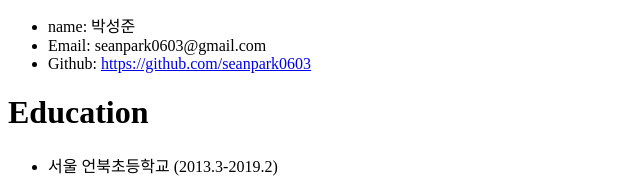
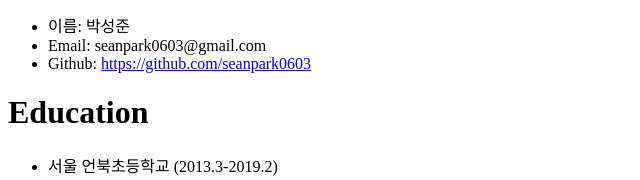
Before and after one commit to seanpark0603/resume, a plain HTML site: page resume.html in a window 1280 px wide. Shown: the part 259-439 px from the top of the page, 0-640 px from the left. Drawn offline with Linux system fonts and the light colour scheme.

Commit message:
resume of Sungjoon Park v1

```diff
--- a/resume.html
+++ b/resume.html
@@ -8,7 +8,7 @@
                 <h1>About</h1>
                 <img src="https://github.com/fluidicon.png" width = "20%">
                 <ul>
-                    <li>name: 박성준</li>
+                    <li>이름: 박성준</li>
                     <li>Email: seanpark0603@gmail.com</li>
                     <li>Github: <a href="https://github.com/seanpark0603">https://github.com/seanpark0603</a></li>
                 </ul>
```
